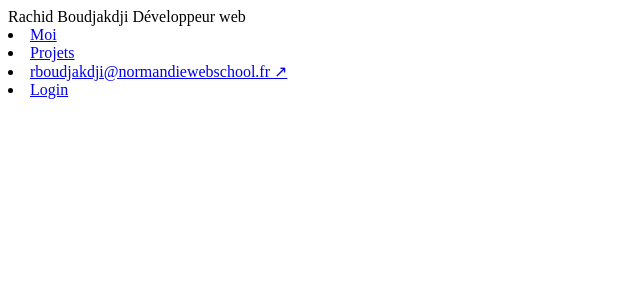
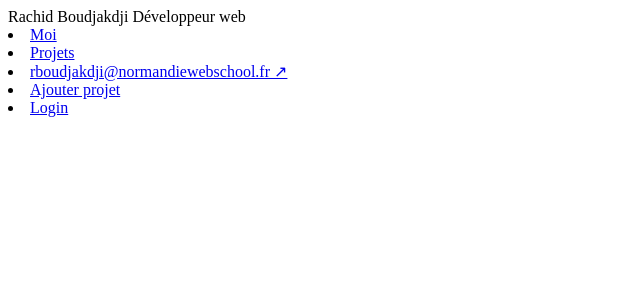
Before and after one commit to rachboudj/portfolio-rachid-php, a PHP site: page /portfolio-rachid/includes/partials/header.php in a window 1280 px wide. Shown: the top 300 px of the page, without its empty margins (0-640 px from the left). Run offline with PHP 8.4, Linux system fonts and the light colour scheme.

Commit message:
ajout d'un lien pour créer un projet

```diff
--- a/includes/partials/header.php
+++ b/includes/partials/header.php
@@ -26,6 +26,7 @@
             <li><a href="#">Moi</a></li>
             <li><a href="#">Projets</a></li>
             <li><a href="#">rboudjakdji@normandiewebschool.fr ↗</a></li>
+            <li><a href="index.php?page=nouveauProjet">Ajouter projet</a></li>
             <?php
                 if (isset($_SESSION['login']) && $_SESSION['login'] === true) {
                     echo '<li><a href="index.php?page=logout">Logout</a></li>';
```
